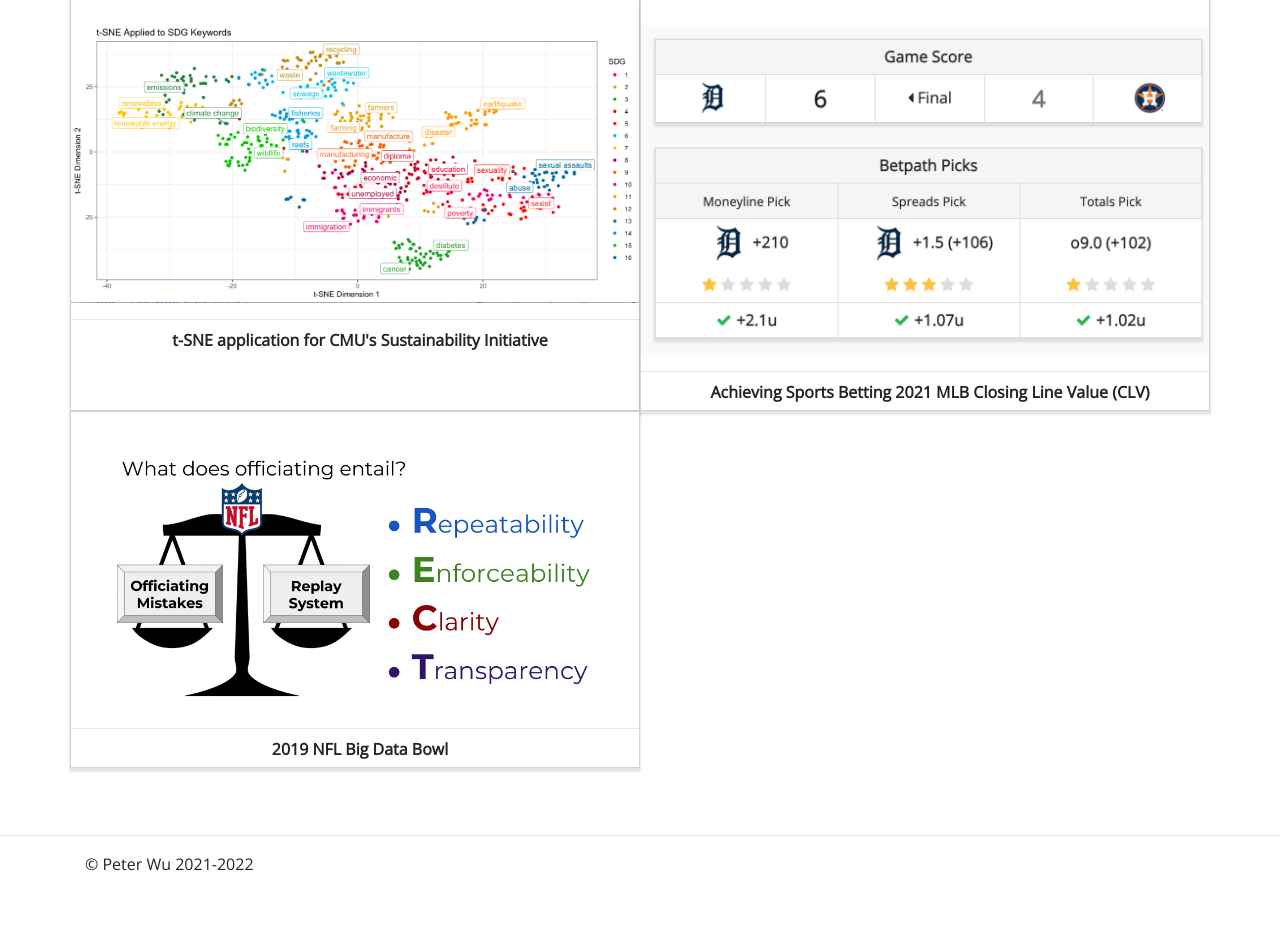
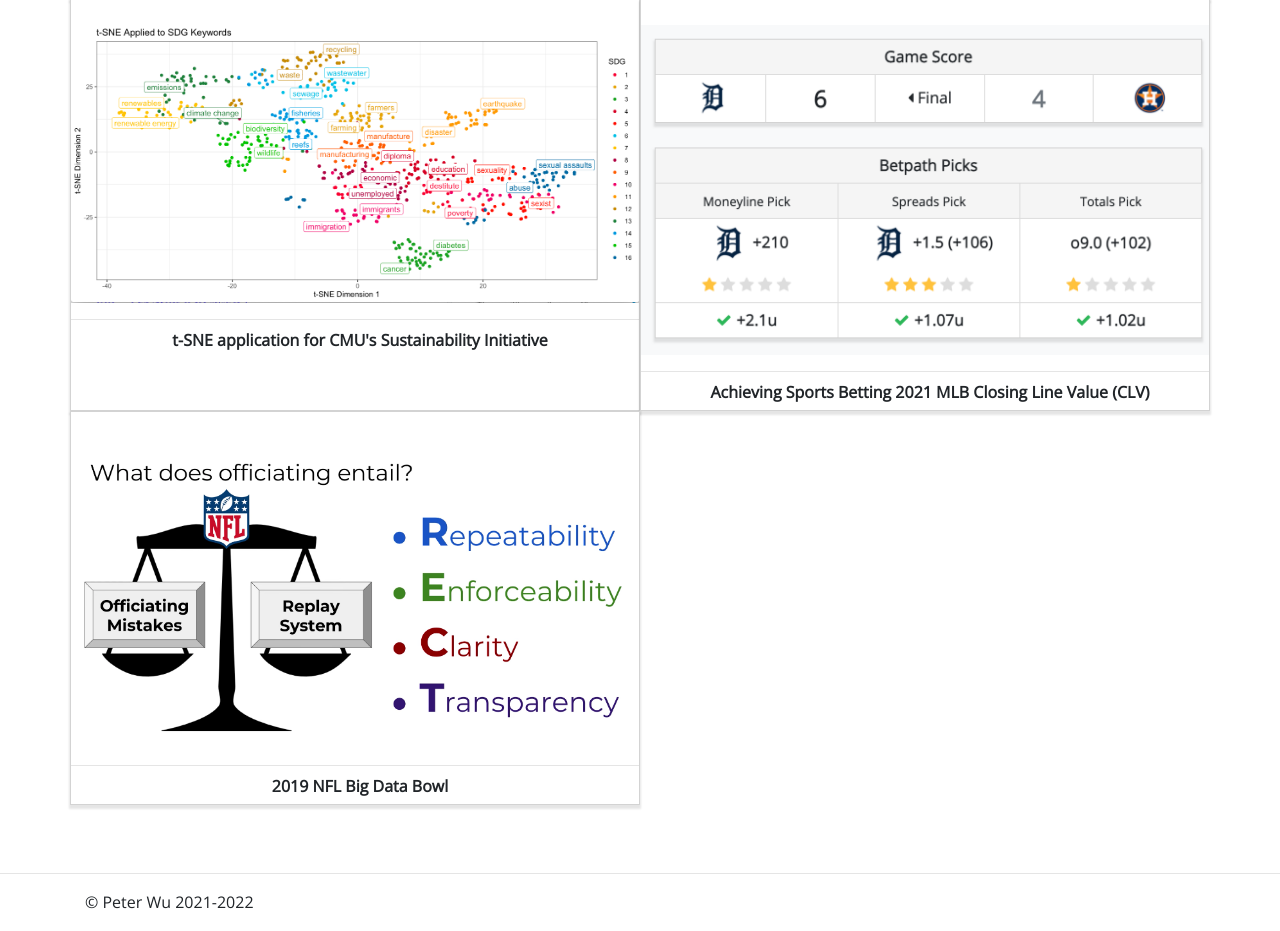
Before and after one commit to pwu97/pwu97.github.io, a Flask app: page / in a window 1280 px wide. Shown: the part 559-1490 px from the top of the page. Before the commit the page ends 1430 px from the top, so only its background shows below. Run offline with Flask 2, Linux system fonts and the light colour scheme; some libraries are stand-ins or nearby versions.

Commit message:
Fix BDB image.

```diff
--- a/index.html
+++ b/index.html
@@ -117,7 +117,7 @@
         <div class="betpath-card h-100">
             <div class="col-sm-12 pad-0" style="text-align: center">
                 <br>
-                <a href="/projects"><img src="/static/images/transparency_nfl.png" alt="2019 NFL Scouting Combine" style="max-height: 250px"></a>
+                <a href="/projects"><img src="/static/images/transparency_nfl.png" alt="2019 NFL Scouting Combine" style="max-width: 100%"></a>
                 <hr class="mar-top-3 mar-bottom-3">
                 <div class="pad-left-10 pad-top-5 pad-bottom-5">
                     <b>2019 NFL Big Data Bowl</b>
--- a/templates/index.html
+++ b/templates/index.html
@@ -117,7 +117,7 @@
         <div class="betpath-card h-100">
             <div class="col-sm-12 pad-0" style="text-align: center">
                 <br>
-                <a href="/projects"><img src="/static/images/transparency_nfl.png" alt="2019 NFL Scouting Combine" style="max-width: 500px"></a>
+                <a href="/projects"><img src="/static/images/transparency_nfl.png" alt="2019 NFL Scouting Combine" style="max-width: 100%"></a>
                 <hr class="mar-top-3 mar-bottom-3">
                 <div class="pad-left-10 pad-top-5 pad-bottom-5">
                     <b>2019 NFL Big Data Bowl</b>
```
